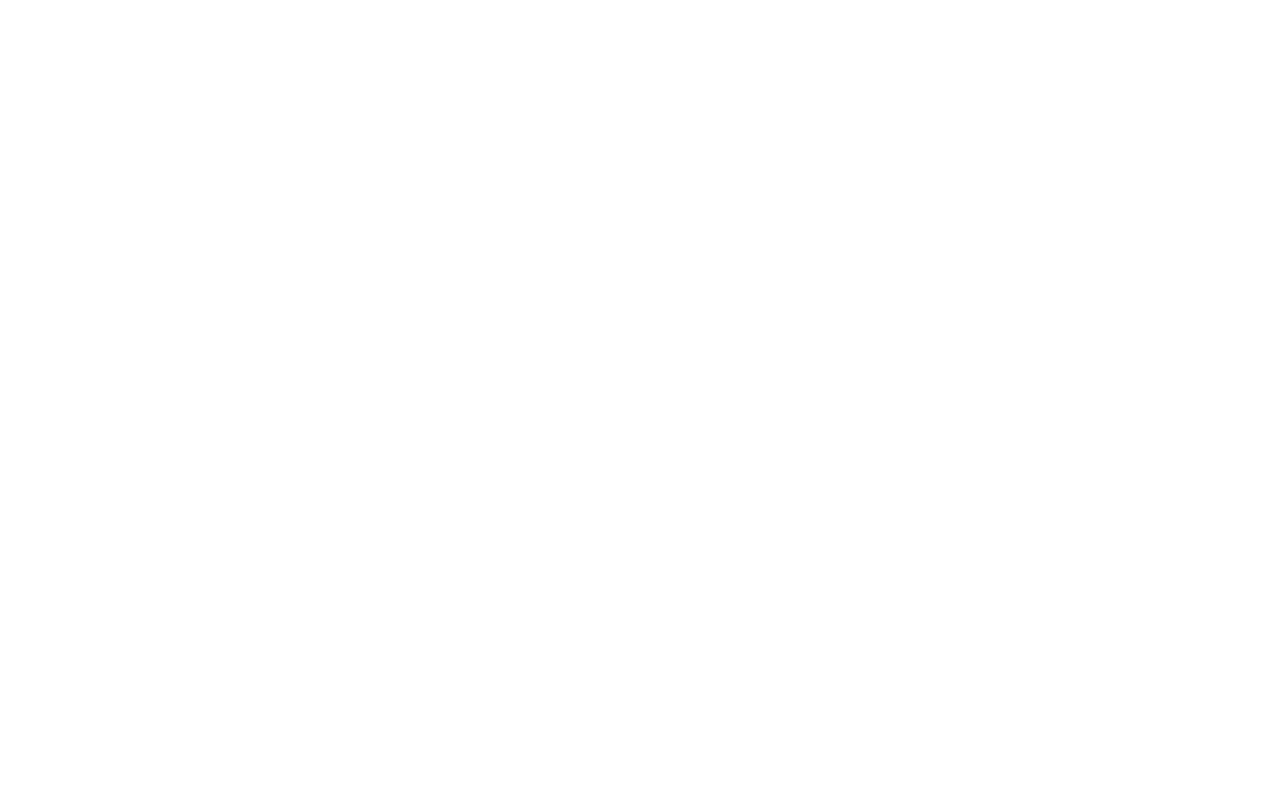
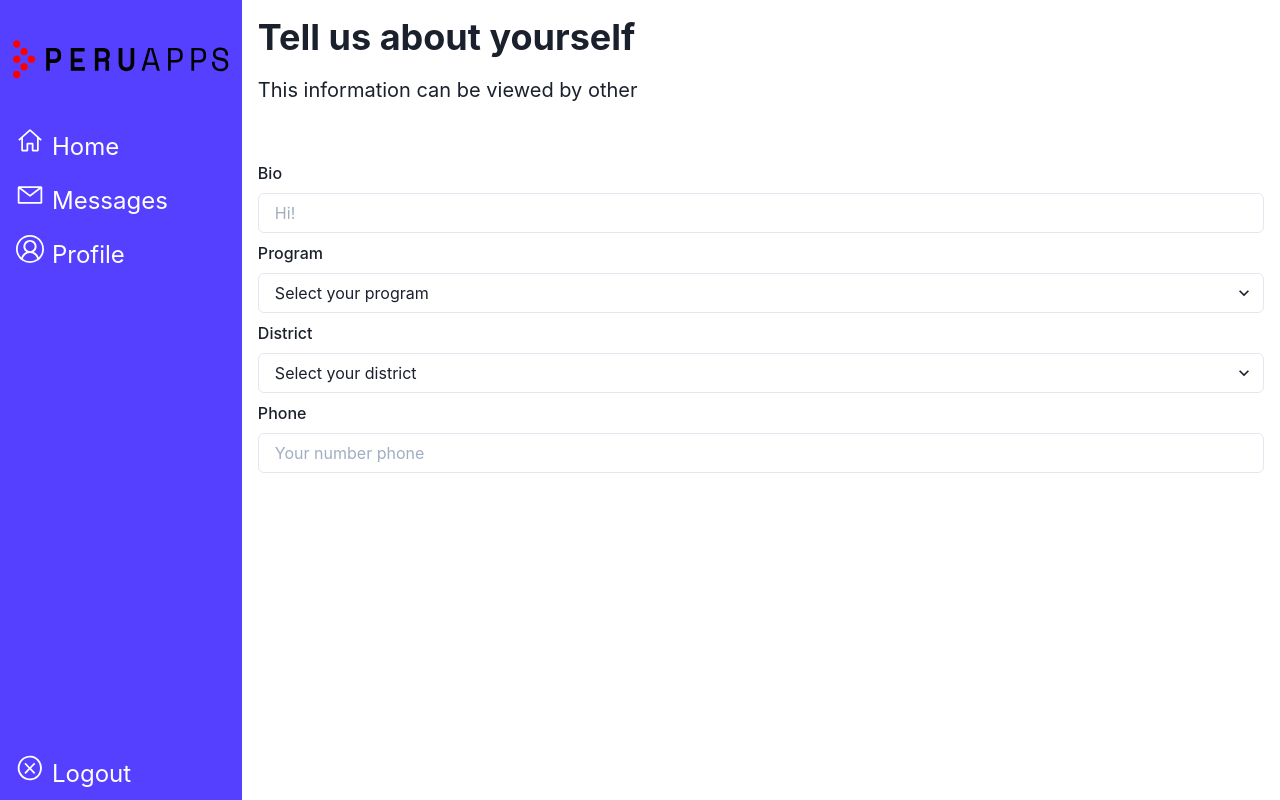
Before and after one commit to erick-sk/front-peruapps, a React (Create React App) app: page /profile in a window 1280 px wide. Built offline with nearby package versions, Linux system fonts and the light colour scheme.

Commit message:
Add profile page
Now the route /profile display the profile component view
- Profile.jsx is used to display the view on the route /profile

```diff
--- a/src/App.js
+++ b/src/App.js
@@ -4,6 +4,7 @@
 import Login from './components/auth/Login';
 import Register from './components/auth/Register';
 import Home from './components/Views/Home';
+import Profile from './components/Views/Profile';
 
 function App() {
 	return (
@@ -12,6 +13,7 @@
 				<Route exact path="/" component={Login} />
 				<Route exact path="/register" component={Register} />
 				<Route exact path="/home" component={Home} />
+				<Route exact path="/profile" component={Profile} />
 			</Switch>
 		</Router>
 	);
--- /dev/null
+++ b/src/components/Views/Profile.jsx
@@ -0,0 +1,74 @@
+import React from 'react';
+import {
+	Box,
+	Flex,
+	Heading,
+	Container,
+	Text,
+	FormControl,
+	FormLabel,
+	Input,
+	Select,
+} from '@chakra-ui/react';
+
+import Sidebar from '../layout/Sidebar';
+
+const Profile = () => {
+	return (
+		<Flex>
+			<Sidebar></Sidebar>
+
+			<Container maxW="container.xl">
+				<Box>
+					<Heading as="h1" py="4">
+						Tell us about yourself
+					</Heading>
+					<Text pb="14" fontSize="xl">
+						This information can be viewed by other
+					</Text>
+				</Box>
+
+				<Box>
+					<form>
+						<FormControl mb="2">
+							<FormLabel>Bio</FormLabel>
+							<Input placeholder="Hi!"></Input>
+						</FormControl>
+
+						<FormControl mb="2">
+							<FormLabel>Program</FormLabel>
+							<Select placeholder="Select your program">
+								<option>Full Stack</option>
+								<option>Frontend</option>
+								<option>Backend</option>
+							</Select>
+						</FormControl>
+
+						<FormControl mb="2">
+							<FormLabel>District</FormLabel>
+							<Select placeholder="Select your district">
+								<option>La Molina</option>
+								<option>Miraflores</option>
+								<option>San Isidro</option>
+							</Select>
+						</FormControl>
+
+						<FormControl mb="2">
+							<FormLabel>Phone</FormLabel>
+							<Input
+								type="tel"
+								maxLength="9"
+								id="tel"
+								name="tel"
+								pattern="[0-9]*"
+								placeholder="Your number phone"
+							/>
+						</FormControl>
+					</form>
+				</Box>
+			</Container>
+		</Flex>
+	);
+};
+
+export default Profile;
```
